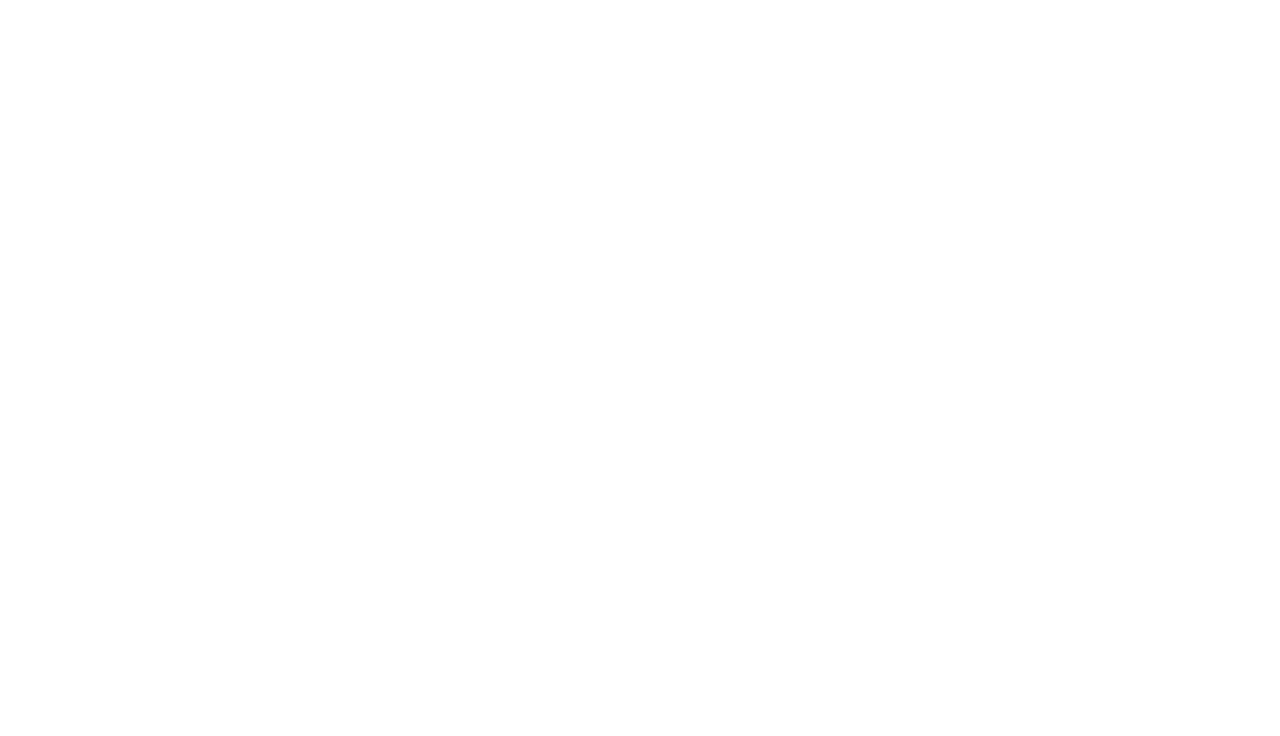
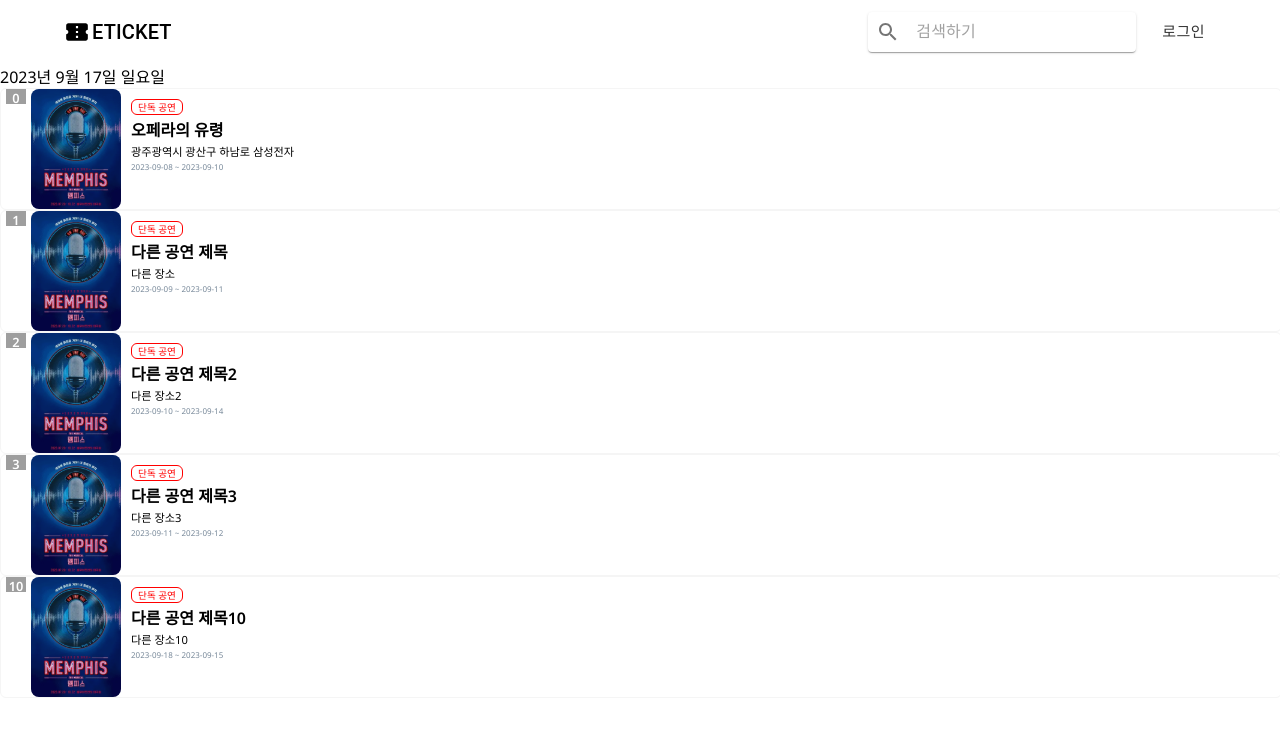
Before and after one commit to ChoiCharles/eticket, a React (Vite) app in the folder workspace/frontend/: page /concert in a window 1280 px wide. Before the commit this address had no page. Shown: the top 736 px of the page. Built offline with nearby package versions, Linux system fonts and the light colour scheme; grey boxes are pictures that could not be loaded.

Commit message:
chore: frontend concert-detailpage develop

```diff
--- a/workspace/frontend/src/components/concert-list/concert-item/ConcertItem.scss
+++ b/workspace/frontend/src/components/concert-list/concert-item/ConcertItem.scss
@@ -1,14 +1,14 @@
 .concert-item-outer-box {
     display: flex;
     width: 100%;
-    border: 1px solid silver;
+    border: 1px solid whitesmoke;
     border-radius: 6px;
 }
 
 .concert-left-box {
     display: flex;
     justify-content: center;
-    width: 60px;
+    width: 30px;
 }
 
 .concert-center-box {
@@ -18,7 +18,8 @@
 .concert-right-box{
     display: flex;
     flex-direction: column;
-    padding-left: 10px;
+    padding: 10px;
+    gap: 2px;
 }
 
 .concert-context{
@@ -30,6 +31,7 @@
     justify-content: center;
     align-items: center;
     font-weight: bold;
+    font-size: 0.8rem;
     width: 30px;
     position: absolute;
     color: white;
@@ -38,7 +40,7 @@
 .rank-frame{
     position: absolute;
     align-items: center;
-    width: 30px;
+    width: 20px;
 }
 
 .rank-box{
@@ -46,10 +48,28 @@
     position: relative;
 }
 
+.concert-tag{
+    border: 1px solid red;
+    max-width: 50px;
+    border-radius: 6px;
+    display: flex;
+    justify-content: center;
+    color: red;
+    font-size: 0.6rem;;
+    // margin-top: 5px;
+}
+
 .concert-title{
-
+    font-weight: bold;
+    font-size: 1rem;
 }
 
 .concert-location {
+    font-size: 0.7rem;
     max-width: 185px;
 }
+
+.concert-date {
+    font-size: 0.5rem;
+    color: lightslategray;
+}
--- a/workspace/frontend/src/components/concert-list/concert-item/ConcertItem.tsx
+++ b/workspace/frontend/src/components/concert-list/concert-item/ConcertItem.tsx
@@ -1,5 +1,6 @@
 import React from 'react';
 import './ConcertItem.scss';
+import useMovePage from 'hooks/useMovePage.ts';
 
 interface ConcertListItem {
   id: number;
@@ -10,8 +11,18 @@
 }
 
 function ConcertItem({ concertInfo }: { concertInfo: ConcertListItem }) {
+  const movePage = useMovePage();
+
+  const handleConcertClick = () => {
+    movePage(`/concert/${concertInfo.id}`);
+  };
+
   return (
-    <div className="concert-item-outer-box">
+    <div
+      className="concert-item-outer-box"
+      onClick={handleConcertClick}
+      aria-hidden
+    >
       <div className="concert-left-box">
         <img
           className="rank-frame concert-context"
@@ -26,6 +37,7 @@
         </div>
       </div>
       <div className="concert-right-box">
+        <div className="concert-tag">단독 공연</div>
         <div className="concert-title">{concertInfo.title}</div>
         <div className="concert-location">{concertInfo.location}</div>
         <div className="concert-date">{concertInfo.date}</div>
--- /dev/null
+++ b/workspace/frontend/src/components/concertDetail/concertDetail.tsx
@@ -0,0 +1,25 @@
+import React from 'react';
+import './concertDetail.scss';
+// import { useParams } from 'react-router-dom';
+
+// ConcertListItem 타입 임포트
+// interface ConcertListItem {
+//   id: number;
+//   image: string;
+//   title: string;
+//   location: string;
+//   date: string;
+// }
+
+function concertDetail() {
+//   const { idx } = useParams();
+//   console.log(idx);
+
+  return (
+    <div>
+      <div>ㅎㅇ</div>
+    </div>
+  );
+}
+
+export default concertDetail;
--- a/workspace/frontend/src/dummys.ts
+++ b/workspace/frontend/src/dummys.ts
@@ -5,7 +5,7 @@
     id: 0,
     image: Img,
     title: '오페라의 유령',
-    location: '광주광역시 광산구 하남로 삼성전자 광주사업장',
+    location: '광주광역시 광산구 하남로 삼성전자',
     date: '2023-09-08 ~ 2023-09-10',
   },
   {
--- a/workspace/frontend/src/pages/Concert/ConcertList.tsx
+++ b/workspace/frontend/src/pages/Concert/ConcertList.tsx
@@ -4,9 +4,19 @@
 import TopNavBar from 'components/common/TopNavBar/TopNavBar.tsx';
 
 function ConcertList() {
+  const dateData = new Date();
+
   return (
     <div>
       <TopNavBar />
+      <div>
+        {dateData.toLocaleDateString('ko-KR', {
+          weekday: 'long',
+          year: 'numeric',
+          month: 'long',
+          day: 'numeric',
+        })}
+      </div>
       {dummyConcert.map(value => (
         <ConcertItem concertInfo={value} />
       ))}
--- a/workspace/frontend/src/router/AppRouter.tsx
+++ b/workspace/frontend/src/router/AppRouter.tsx
@@ -1,6 +1,7 @@
 import React from 'react';
 import { BrowserRouter, Route, Routes } from 'react-router-dom';
 import ConcertList from 'pages/Concert/ConcertList.tsx';
+import ConcertDetail from 'components/concertDetail/concertDetail.tsx';
 import Home from '../pages/Home/Home.tsx';
 import Login from '../pages/User/Login.tsx';
 import Signup from '../pages/User/Signup.tsx';
@@ -12,7 +13,8 @@
         <Route path="/" element={<Home />} />
         <Route path="/signup" element={<Signup />} />
         <Route path="/login" element={<Login />} />
-        <Route path="/concert-list" element={<ConcertList />} />
+        <Route path="/concert" element={<ConcertList />} />
+        <Route path="/concert/:idx" element={<ConcertDetail />} />
       </Routes>
     </BrowserRouter>
   );
```
Also changed, not shown: workspace/frontend/src/components/concertDetail/concertDetail.scss (added).
